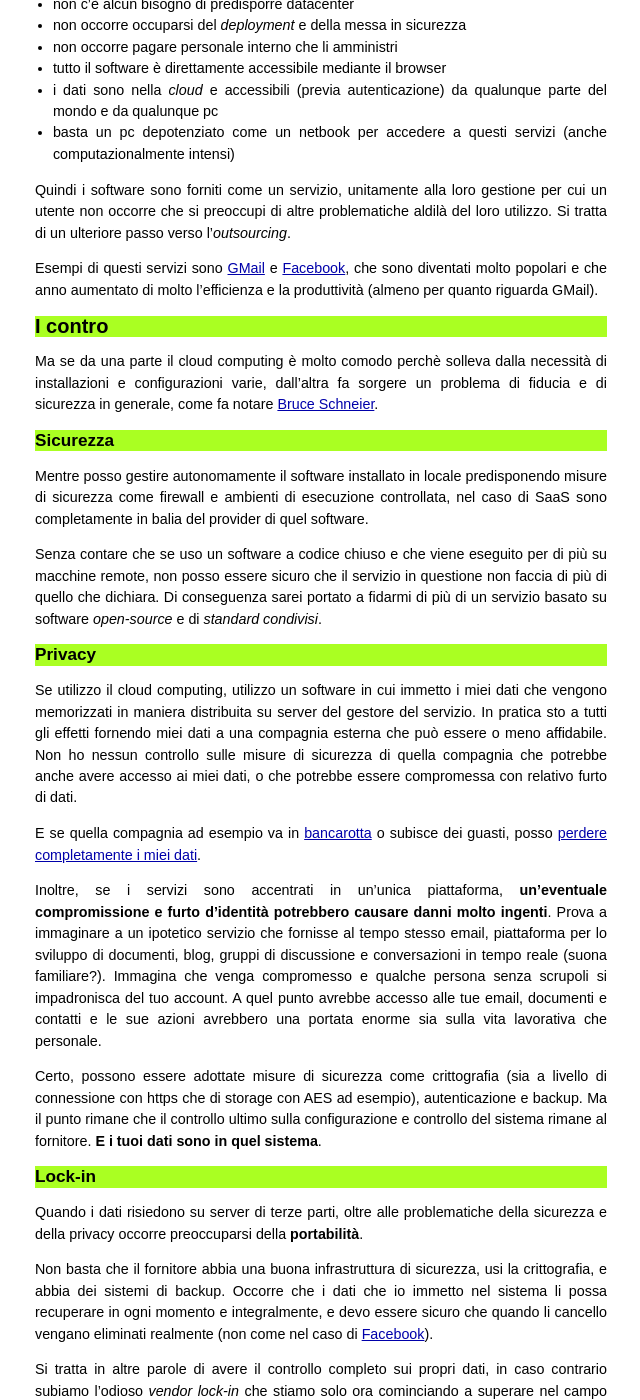
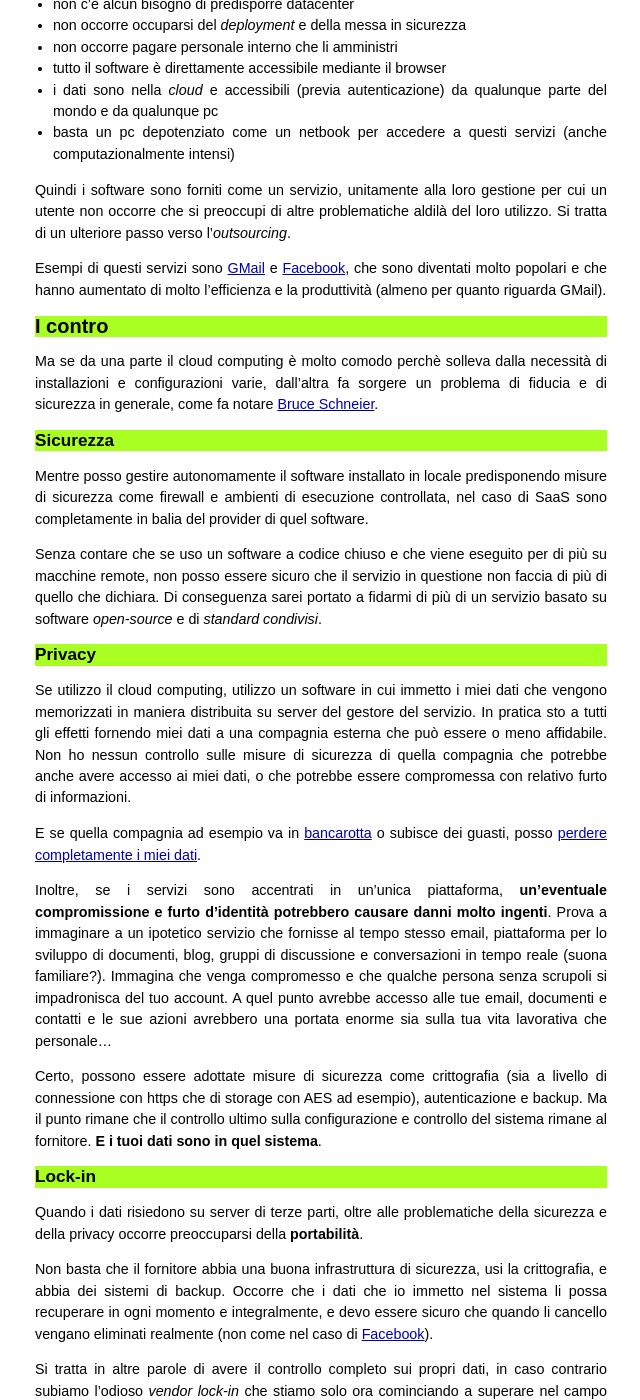
Before and after one commit to manuelp/manuelp.github.io, a Jekyll site: the page built from _posts/2009-06-05-cloud-computing-ne-vale-la-pena.markdown, in a window 1280 px wide and 1400 px high, scrolled down 362 px. Shown: the whole window, without its empty margins (319-959 px from the left). Built offline with Jekyll 4.4.1, drawn with Linux system fonts in a browser that asks for light colours; comment, search, counter and statistics services are not loaded; some of the changed text lies outside the part shown.

Commit message:
Corretti orrori ortografici nel post sul cloud computing

```diff
--- a/_posts/2009-06-05-cloud-computing-ne-vale-la-pena.markdown
+++ b/_posts/2009-06-05-cloud-computing-ne-vale-la-pena.markdown
@@ -30,7 +30,7 @@ per cui un utente non occorre che si preoccupi di altre problematiche aldilà
 del loro utilizzo. Si tratta di un ulteriore passo verso l'*outsourcing*.
 
 Esempi di questi servizi sono [GMail][3] e [Facebook][4], che sono diventati
-molto popolari e che anno aumentato di molto l'efficienza e la produttività
+molto popolari e che hanno aumentato di molto l'efficienza e la produttività
 (almeno per quanto riguarda GMail).
 
 [3]: http://www.gmail.com "GMail"
@@ -67,7 +67,7 @@ che vengono memorizzati in maniera distribuita su server del gestore del
 servizio. In pratica sto a tutti gli effetti fornendo miei dati a una compagnia
 esterna che può essere o meno affidabile. Non ho nessun controllo sulle misure
 di sicurezza di quella compagnia che potrebbe anche avere accesso ai miei
-dati, o che potrebbe essere compromessa con relativo furto di dati.
+dati, o che potrebbe essere compromessa con relativo furto di informazioni.
 
 E se quella compagnia ad esempio va in [bancarotta][6] o subisce dei guasti, posso [perdere
 completamente i miei dati][7].
@@ -80,9 +80,9 @@ compromissione e furto d'identità potrebbero causare danni molto ingenti**. Pro
 a immaginare a un ipotetico servizio che fornisse al tempo stesso email,
 piattaforma per lo sviluppo di documenti, blog, gruppi di discussione e
 conversazioni in tempo reale (suona familiare?). Immagina che venga
-compromesso e qualche persona senza scrupoli si impadronisca del tuo account. A
+compromesso e che qualche persona senza scrupoli si impadronisca del tuo account. A
 quel punto avrebbe accesso alle tue email, documenti e contatti e le sue azioni
-avrebbero una portata enorme sia sulla vita lavorativa che personale.
+avrebbero una portata enorme sia sulla tua vita lavorativa che personale...
 
 Certo, possono essere adottate misure di sicurezza come crittografia (sia a
 livello di connessione con https che di storage con AES ad esempio),
```
Also changed, not shown: other parts of _posts/2009-06-05-cloud-computing-ne-vale-la-pena.markdown (+1 -1 lines).
